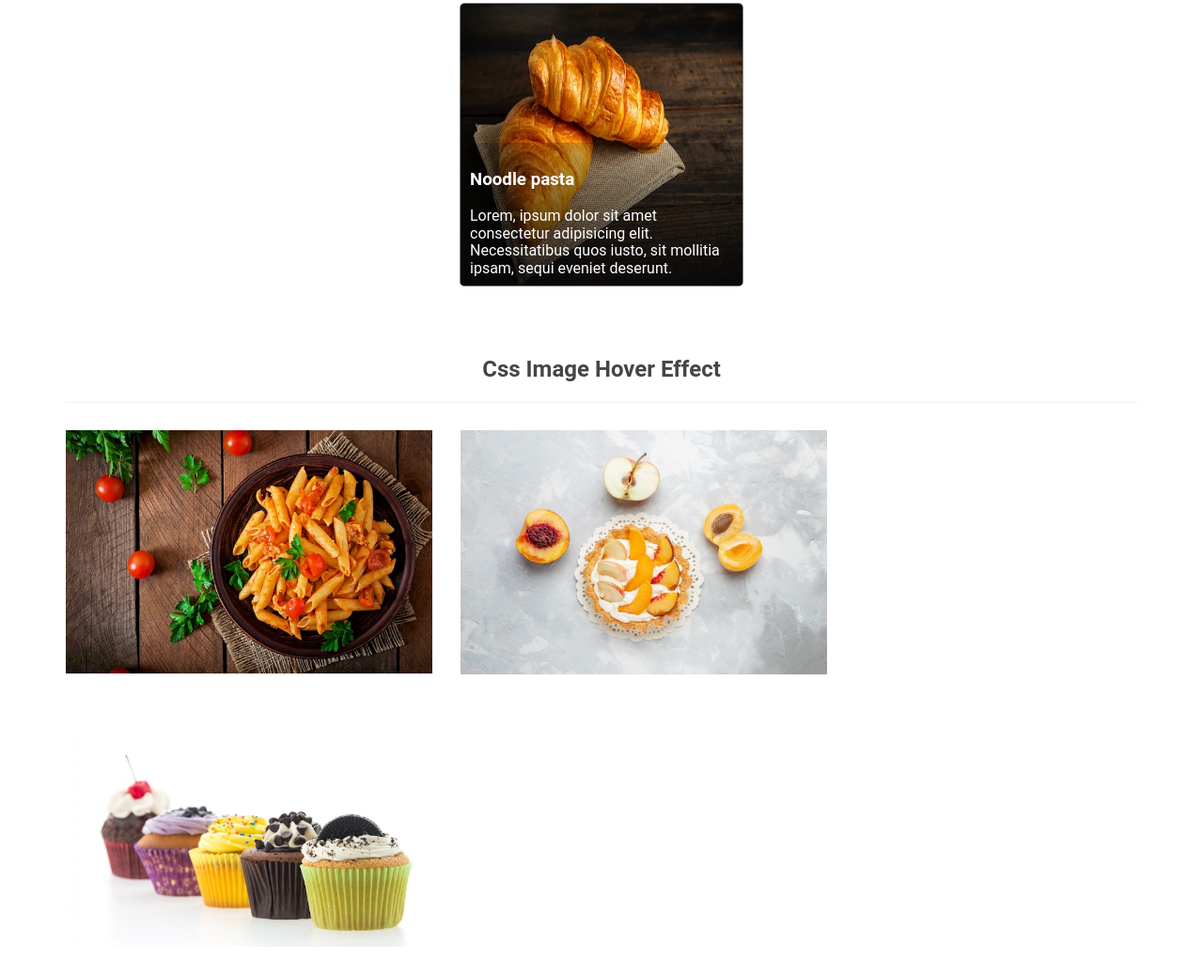
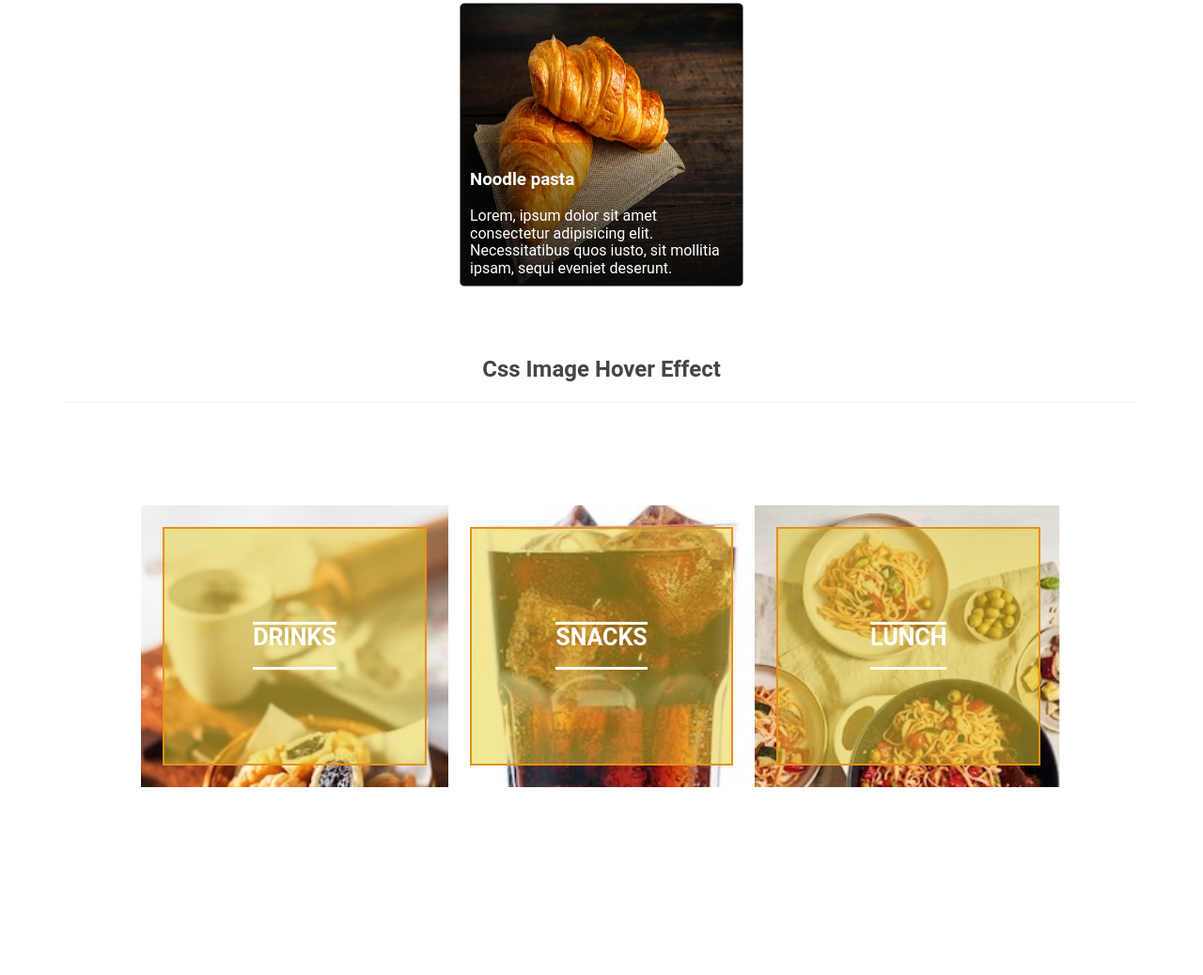
Before and after one commit to RabeyaIslam99/Cafeteria, a plain HTML site: page index.html in a window 1280 px wide. Shown: the part 396-1434 px from the top of the page at 94% size. After the commit the page ends 1344 px from the top, so only its background shows below. Drawn offline with Linux system fonts and the light colour scheme.

Commit message:
menu card updated

```diff
--- a/CSS/style.css
+++ b/CSS/style.css
@@ -125,33 +125,29 @@ body{
     font-weight: 400;
     background: #ffffff;
 }
-a{
-    color: #333333;
-    font-weight: 400;
-    outline: none;
-    text-decoration: none;
-    transition: 0.5s;
-}
+
 .container{
     width: 100%;
-    padding-right:15px ;
-    padding-left: 15px;
+    /* padding-right:10px ;
+    padding-left: 10px; */
     margin-right: auto;
     margin-left: auto;
 }
 .row{
     display: flex;
     flex-wrap: wrap;
-    margin-right: -15px;
-    margin-left: -15px;
+    justify-content: center;
+    padding: 80px;
+    /* margin-right: -10px;
+    margin-left: -10px; */
 }
 .column{
     position: relative;
     width: 100%;
-    padding-right: 15px;
-    padding-left: 15px;
+    /* padding-right: 2px;
+    padding-left: 2px;
     flex: 0 0 100%;
-    max-width: 100%;
+    max-width: 100%; */
 }
 .section-title{
     position: relative;
@@ -171,38 +167,49 @@ a{
     position: relative;
     margin-bottom: 30px;
     overflow: hidden;
+    width: 100%;
+    height: 300px;
+
+
 }
 .effect .effect-img{
     font-size: 0;
     overflow: hidden;
+    height: 300px;
+    width: 100%;
+
 }
 .effect .effect-img img{
     width: 100%;
     height: auto;
-    transition: all .3s;
+    /* transition: all .3s; */
+
 }
-.effect:hover .effect-img img{
+/* .effect:hover .effect-img img{
     transform: scale(1.2);
-}
+} */
 .effect .effect-text{
     position: absolute;
-    top: 15px;
-    right: 15px;
-    bottom: 15px;
-    left: 15px;
+    top: 23px;
+    right: 23px;
+    bottom: 23px;
+    left: 23px;
     display: flex;
     align-items: center;
     justify-content: center;
     text-align: center;
-    background: rgba(0, 0, 0, .5);
+    background: rgba(231, 207, 51, 0.5);
     overflow: hidden;
-    transition: all .3s ease-in;
+    border:2px solid rgb(232, 143, 27);
+    /* transition: all .3s ease-in; */
     opacity: 0;
 }
 .effect .effect-text .inner{
     position: absolute;
-    padding: 15px;
-    z-index: 1;
+    border-top: 3px solid white;
+    border-bottom: 3px solid white;
+    /* padding: 15px; */
+    /* z-index: 1; */
 }
 .effect .effect-text:before,
 .effect .effect-text:after{
@@ -224,17 +231,17 @@ a{
     left: 100%;
     bottom: 0;
 }
-.effect:hover .effect-text{
+.effect .effect-text{
     opacity: 1;
 }
-.effect:hover .effect-text:after,
+/* .effect:hover .effect-text:after,
 .effect:hover .effect-text:before{
     animation-delay: .1s;
     animation-duration: .5s;
     animation-iteration-count: 1;
     animation-timing-function: ease-in-out;
     animation-fill-mode: forwards;
-}
+} */
 .effect:hover .effect-text:after{
     animation-name: left-up;
 }
--- a/index.html
+++ b/index.html
@@ -112,15 +112,12 @@
 
                     <div class="effect">
                         <div class="effect-img">
-                            <img src="images/card-img1.jpg" alt="">
+                            <img src="images/snacks1.jpg" alt="">
                         </div>
                         <div class="effect-text">
                             <div class="inner">
-                                <h2>This is heading</h2>
-                                <p>Lorem ipsum dolor sit amet consectetur, adipisicing elit. Quaerat velit qui quos repellat nulla soluta exceptu</p>
-                                <div class="effect-btn">
-                                    <a href="#" class="btn"><i class="fa fa-eye"></i> Read More</a>
-                                </div>
+                                <h2>DRINKS</h2>
+
                             </div>
                         </div>
                     </div>
@@ -129,15 +126,13 @@
                 <div class="column">
                     <div class="effect">
                         <div class="effect-img">
-                            <img src="images/card-img2.jpg" alt="">
+                            <img src="images/drinks1.jpg" alt="">
                         </div>
                         <div class="effect-text">
                             <div class="inner">
-                                <h2>This is heading</h2>
-                                <p>Lorem ipsum dolor sit amet consectetur, adipisicing elit. Quaerat velit qui quos repellat nulla cum soluta exceptu</p>
-                                <div class="effect-btn">
-                                    <a href="#" class="btn"><i class="fa fa-eye"></i> Read More</a>
-                                </div>
+                                <h2>SNACKS</h2>
+
+
                             </div>
                         </div>
                     </div>
@@ -146,15 +141,13 @@
                 <div class="column">
                     <div class="effect">
                         <div class="effect-img">
-                            <img src="images/card-img3.jpg" alt="">
+                            <img src="images/lunch2.jpg" alt="">
                         </div>
                         <div class="effect-text">
                             <div class="inner">
-                                <h2>This is heading</h2>
-                                <p>Lorem ipsum dolor sit amet consectetur, adipisicing elit. Quaerat velit qui quos repellat nulla cum soluta exceptu</p>
-                                <div class="effect-btn">
-                                    <a href="#" class="btn"><i class="fa fa-eye"></i> Read More</a>
-                                </div>
+                                <h2>LUNCH</h2>
+
+
                             </div>
                         </div>
                     </div>
```
Also changed, not shown: images/drinks1.jpg (added), images/lunch2.jpg (added), images/snacks1.jpg (added).
